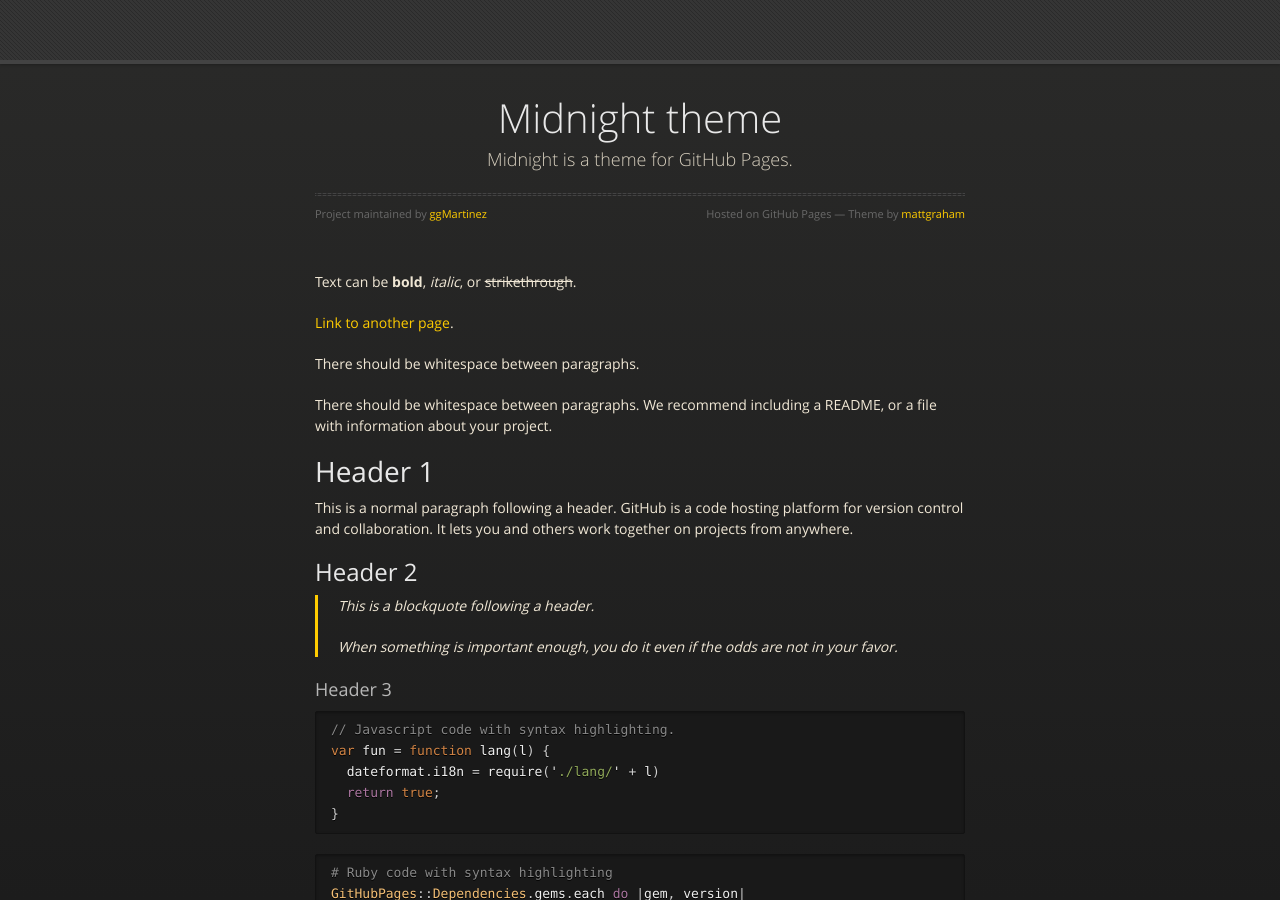
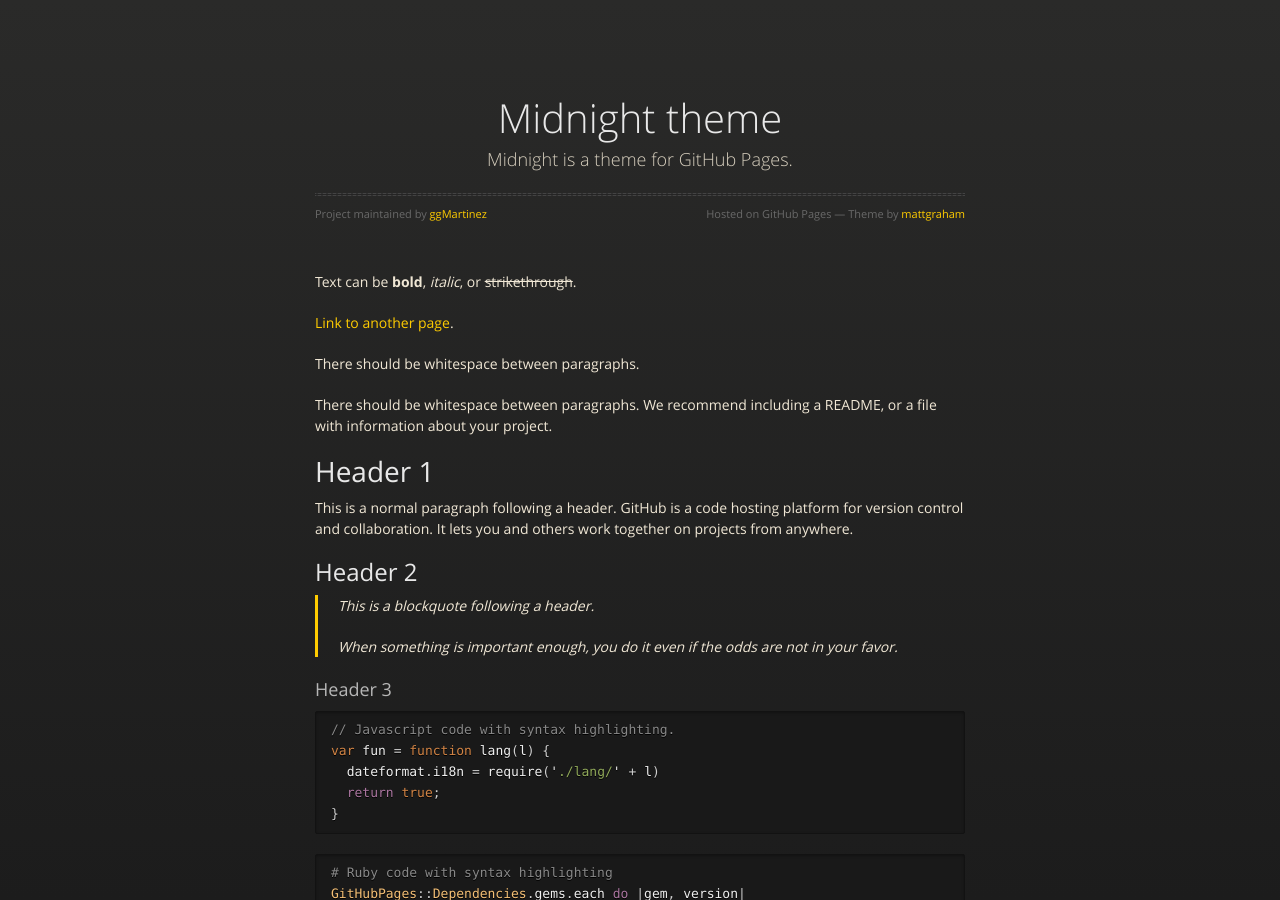
Before and after one commit to ggMartinez/Kubernetes-Love, a Jekyll site: the page built from docs/index.md, in a window 1280 px wide and 900 px high. Built offline with Jekyll 4.4.1, drawn with Linux system fonts in a browser that asks for light colours.

Commit message:
Removed navbar from docs

```diff
--- a/docs/_layouts/default.html
+++ b/docs/_layouts/default.html
@@ -18,9 +18,6 @@
 
   </head>
   <body>
-      <div id="header">
-
-      </div><!-- end header -->
 
     <div class="wrapper">
 
```
